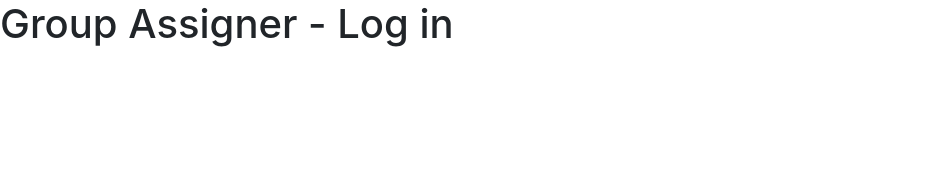
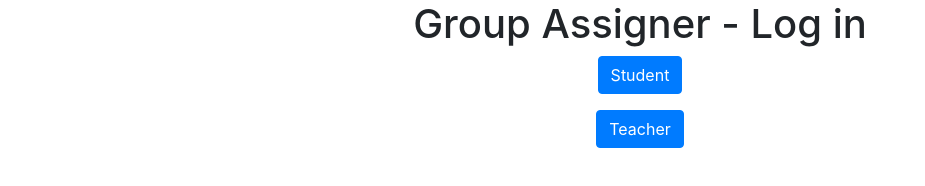
Before and after one commit to wertyyyy12/GroupAssignerv2, a plain HTML site: page index.html in a window 1280 px wide. Shown: the whole page, without its empty margins (0-925 px from the left). Drawn offline with nearby package versions, Linux system fonts and the light colour scheme; no server answers.

Commit message:
index.html improved w/ bootstrap

```diff
--- a/index.html
+++ b/index.html
@@ -5,11 +5,16 @@
     <meta name="viewport" content="width=device-width, initial-scale=1, shrink-to-fit=no">
     <meta charset="utf-8">
     <link rel="stylesheet" href="https://stackpath.bootstrapcdn.com/bootstrap/4.3.1/css/bootstrap.min.css" integrity="sha384-ggOyR0iXCbMQv3Xipma34MD+dH/1fQ784/j6cY/iJTQUOhcWr7x9JvoRxT2MZw1T" crossorigin="anonymous">
-
-</head>
   <body>
-    <h1>Group Assigner - Log in</h1>
-
+    <div class="d-flex justify-content-center vertical-center">
+        <h1>Group Assigner - Log in</h1>
+    </div>
+    <div class="d-flex justify-content-center align-self-center">
+        <button type="button" class="btn btn-primary">Student</button>
+    </div>
+    <div class="d-flex justify-content-center align-self-center">
+        <button type="button" class="btn btn-primary mt-3">Teacher</button>
+    </div>
 
     <script src="/socket.io/socket.io.js"></script>
     <script>
```
